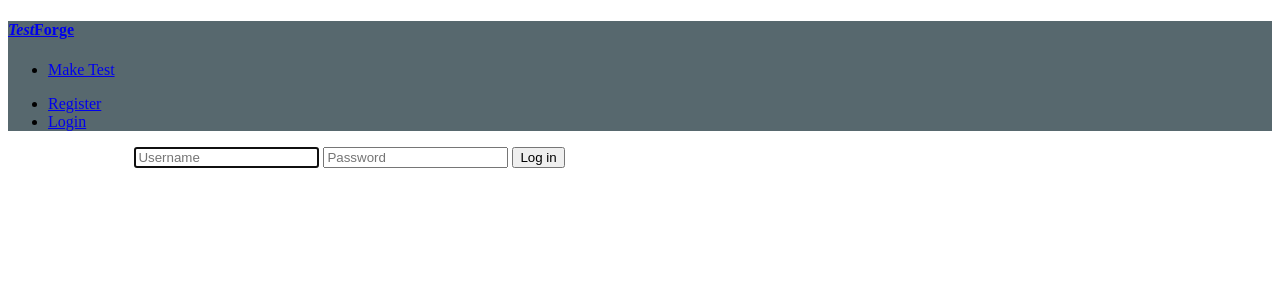
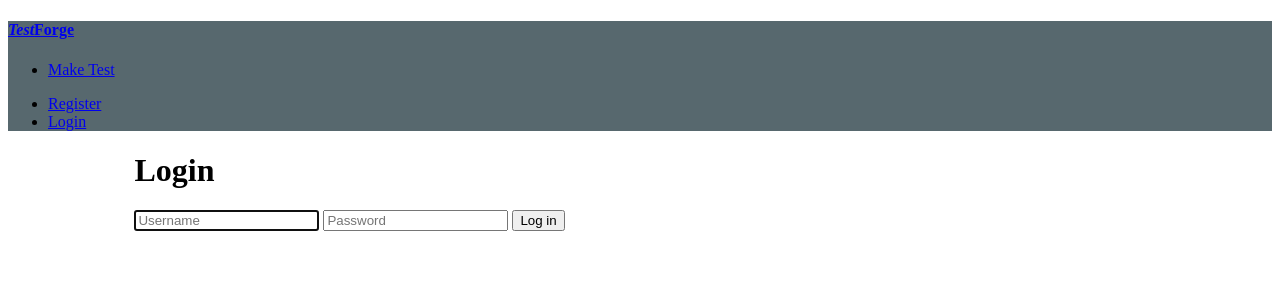
Before and after one commit to KlaBra16F1/CS50, a Flask app: template app/templates/login.html in a window 1280 px wide. Shown: the top 300 px of the page. Run offline with Flask 3, Linux system fonts and the light colour scheme; the template is opened without the code that fills it, so the values that code supplies are empty; some libraries are stand-ins or nearby versions.

Commit message:
update: layout login page

```diff
--- a/app/templates/login.html
+++ b/app/templates/login.html
@@ -1,13 +1,16 @@
 {% extends "layout.html" %}
+{% block header %}
+<h1>
+    Login
+</h1>
+{% endblock %}
 {% block main %}
-<!-- {% if error %}
-    <p class=error><strong>Error:</strong> {{ error }}
-  {% endif %} -->
-<div>
+
+<div class="mt-20 w-75">
     <form action="/login" method="post">
-        <input name="username" placeholder="Username" type="text" autofocus>
-        <input name="password" placeholder="Password" type="password" autofocus>
-        <button type="submit">Log in</button>
+        <input name="username" placeholder="Username" type="text" autofocus data-role="input" class="w-50" data-prepend="Username">
+        <input name="password" placeholder="Password" type="password" autofocus data-role="input" class="w-50" data-prepend="Password">
+        <button type="submit" class="button success mt-5">Log in</button>
     </form>
 </div>
 {% endblock %}
```
